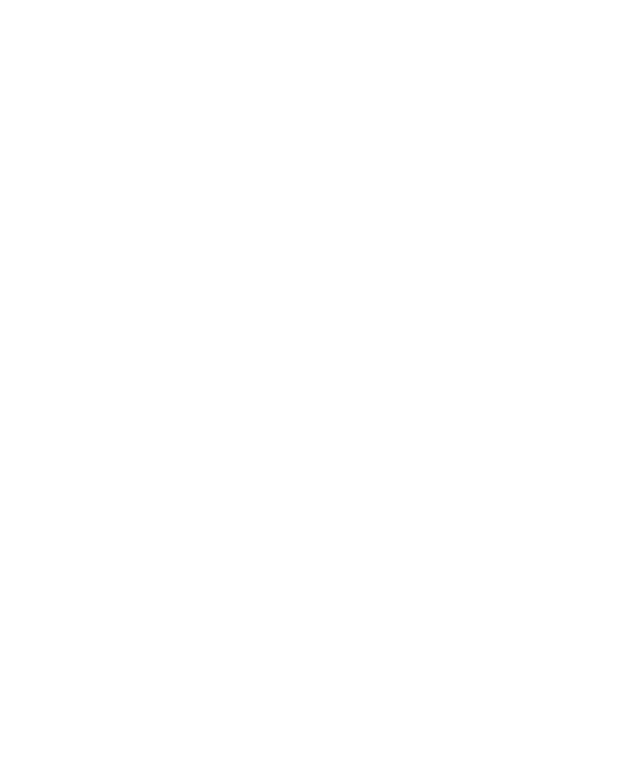
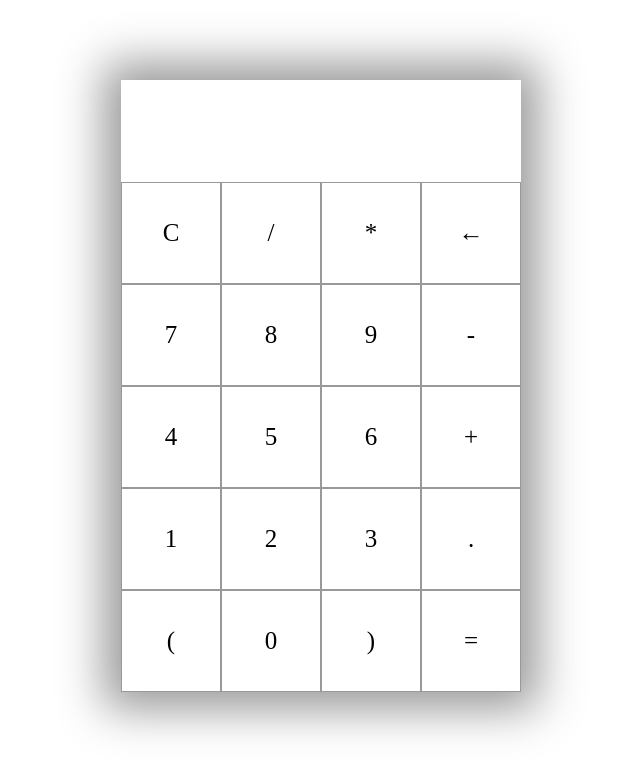
Before and after one commit to acciojob/Calculator-HTML-parvg555, a website: page main.html in a window 1280 px wide. Shown: the whole page, without its empty margins (319-959 px from the left). Drawn offline with Linux system fonts and the light colour scheme.

Commit message:
created a submission

```diff
--- a/main.html
+++ b/main.html
@@ -1,16 +1,72 @@
 <!DOCTYPE html>
+<html lang="en">
+<head>
+    <meta charset="UTF-8">
+    <meta http-equiv="X-UA-Compatible" content="IE=edge">
+    <meta name="viewport" content="width=device-width, initial-scale=1.0">
+    <link rel="stylesheet" href="styles.css">
+    <title>Calculator</title>
+</head>
+<body>
 
-<html>
+    <!-- <div class="container">
+        <div id="display"></div>
+        <div class="buttons">
+            <div class="btn">C</div>
+            <div class="btn">/</div>
+            <div class="btn">*</div>
+            <div class="btn">&larr;</div>
 
-<head>
-	<link rel="stylesheet" href="styles.css">
-</head>
+            <div class="btn">7</div>
+            <div class="btn">8</div>
+            <div class="btn">9</div>
+            <div class="btn">-</div>
 
-<body>
-	<!-- the entire body must be written by student -->
-    <script type="text/javascript" src="./script.js">
-</script>
+            <div class="btn">4</div>
+            <div class="btn">5</div>
+            <div class="btn">6</div>
+            <div class="btn">+</div>
 
+            <div class="btn">1</div>
+            <div class="btn">2</div>
+            <div class="btn">3</div>
+            <div class="btn">.</div>
+
+            <div class="btn">(</div>
+            <div class="btn">0</div>
+            <div class="btn">)</div>
+            <div class="btn" id="equal">=</div>
+        </div>
+    </div> -->
+    <div class="container">
+        <div id="input"></div>
+        <div class="buttons">
+            <div class="btn" id="clr" onclick="clearxyz()">C</div>
+            <div class="btn" id="divide"onclick="clickingxyz('/')">/</div>
+            <div class="btn" id="multiply" onclick="clickingxyz('*')">*</div>
+            <div class="btn" id="back" onclick="backxyz()">&larr;</div>
+
+            <div class="btn" id="block7" onclick="clickingxyz('7')">7</div>
+            <div class="btn" id="block8"  onclick="clickingxyz('8')">8</div>
+            <div class="btn" id="block9"  onclick="clickingxyz('9')">9</div>
+            <div class="btn" id="minus"  onclick="clickingxyz('-')">-</div>
+
+            <div class="btn"id="block4"  onclick="clickingxyz('4')">4</div>
+            <div class="btn" id="block5"  onclick="clickingxyz('5')">5</div>
+            <div class="btn" id="block6"  onclick="clickingxyz('6')">6</div>
+            <div class="btn" id="plus"  onclick="clickingxyz('+')">+</div>
+
+            <div class="btn" id="block1" onclick="clickingxyz('1')">1</div>
+            <div class="btn" id="block2" onclick="clickingxyz('2')">2</div>
+            <div class="btn" id="block3"  onclick="clickingxyz('3')">3</div>
+            <div class="btn" id="dot" onclick="clickingxyz('.')">.</div>
+
+            <div class="btn" id="l_bracket"  onclick="clickingxyz('(')">(</div>
+            <div class="btn" id="block0" onclick="clickingxyz('0')">0</div>
+            <div class="btn" id="r_bracket"onclick="clickingxyz(')')">)</div>
+            <div class="btn" id="ans" onclick="evalxyz()">=</div>
+        </div>
+    </div>
+    <script src="script.js"></script>
 </body>
-
 </html>
--- a/script.js
+++ b/script.js
@@ -1 +1,96 @@
-//your JS code here. If required.
+// const arr1 = [1,2,3,4,5]
+
+
+// function makeItDoublexyz(xyz){
+//     return "rohan"+"1"
+// }
+// const arr5 = arr1.map(x=>makeItDoublexyz(x))
+// // const arr2 = arr1.map(makeItDoublexyz)
+
+// // Both are same
+
+
+// console.log(arr1)
+// console.log(arr5)
+/*
+7
+78
+78.
+exp = 78.4/35
+= => eval(exp)
+
+C => display should get empty
+<- => just remove last character
+*/
+
+let displayxyz = document.getElementById("input")
+
+let buttonsxyz = (document.getElementsByClassName("btn"))
+console.log(buttonsxyz)
+// // btnxyz
+
+// function clickingxyz(btnxyz){
+//     btnxyz.addEventListener("click",(xyz)=>{
+//         console.log(xyz)
+//         switch(xyz.target.innerText){
+//             case 'C':
+//                 displayxyz.innerText = ""
+//                 break
+//             case '←':
+//                 displayxyz.innerText = displayxyz.innerText.slice(0,-1)
+//                 break
+//             case '=':
+//                 try{
+//                     displayxyz.innerText = eval(displayxyz.innerText)
+//                     // djfbdj
+//                     // diuhjdbjh
+//                 }catch{
+//                     displayxyz.innerText="Error"
+//                 }
+//                 break
+//             default:
+//                 displayxyz.innerText = display.innerText + xyz.target.innerText
+//                 break
+//         }
+//     })
+// }
+// console.log(buttonsxyz)
+// buttonsxyz.map(abcdxyz=>clickingxyz(abcdxyz))
+
+
+// Alternate Method
+
+function isOpxyz(opxyz){
+    if(opxyz==="+" || opxyz==='-' || opxyz==='/' || opxyz==='*')
+        return true
+    return false
+}
+function clickingxyz(clickedxyz){
+    if(displayxyz.innerText===""){
+        if(clickedxyz!='0'){
+            displayxyz.innerText = displayxyz.innerText+clickedxyz
+        }
+    }else{
+        // Just to make sure that 2 operators don't come in consecutive positions
+        if(isOpxyz(clickedxyz) && isOpxyz(displayxyz.innerText[displayxyz.innerText.length-1])){
+            displayxyz.innerText = displayxyz.innerText.slice(0,-1)
+        }
+        displayxyz.innerText = displayxyz.innerText+clickedxyz
+    }
+}
+
+function evalxyz(){
+    try{
+        displayxyz.innerText = eval(displayxyz.innerText)
+    }catch(err){
+        displayxyz.innerText="Error"
+    }
+}
+
+function clearxyz(){
+    displayxyz.innerText = ""
+}
+
+function backxyz(){
+    displayxyz.innerText = displayxyz.innerText.slice(0,-1)
+}
--- a/styles.css
+++ b/styles.css
@@ -1 +1,38 @@
-/*  your css code here. If applicable */
+.container{
+    max-width: 400px;
+    margin: 10vh auto 0 auto;
+    box-shadow: 0px 0px 43px 17px rgba(153,153,153,1);
+}
+
+#input{
+    text-align: right;
+    height: 70px;
+    line-height: 70px;
+    /* min-height: ; */
+    padding: 16px 8px;
+    font-size: 25px;
+}
+
+.buttons{
+    display: grid;
+    grid-template-columns: 1fr 1fr 1fr 1fr;
+}
+
+.btn {
+    border: 0.5px solid #999;
+    line-height: 100px;
+    text-align: center;
+    font-size: 25px;
+    cursor: pointer;
+}
+
+#equal {
+    background-color: rgb(85,85,255);
+    color: white;
+}
+
+.btn:hover{
+    background-color: #323330;
+    color: white;
+    transition: 0.5s ease-in-out;
+}
```
